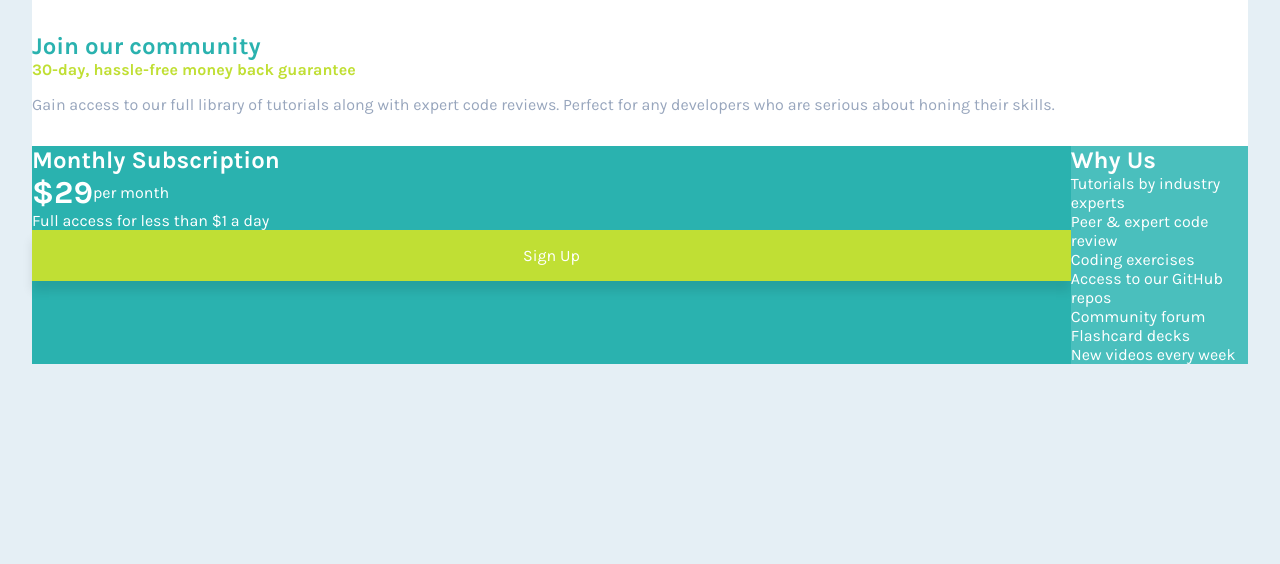
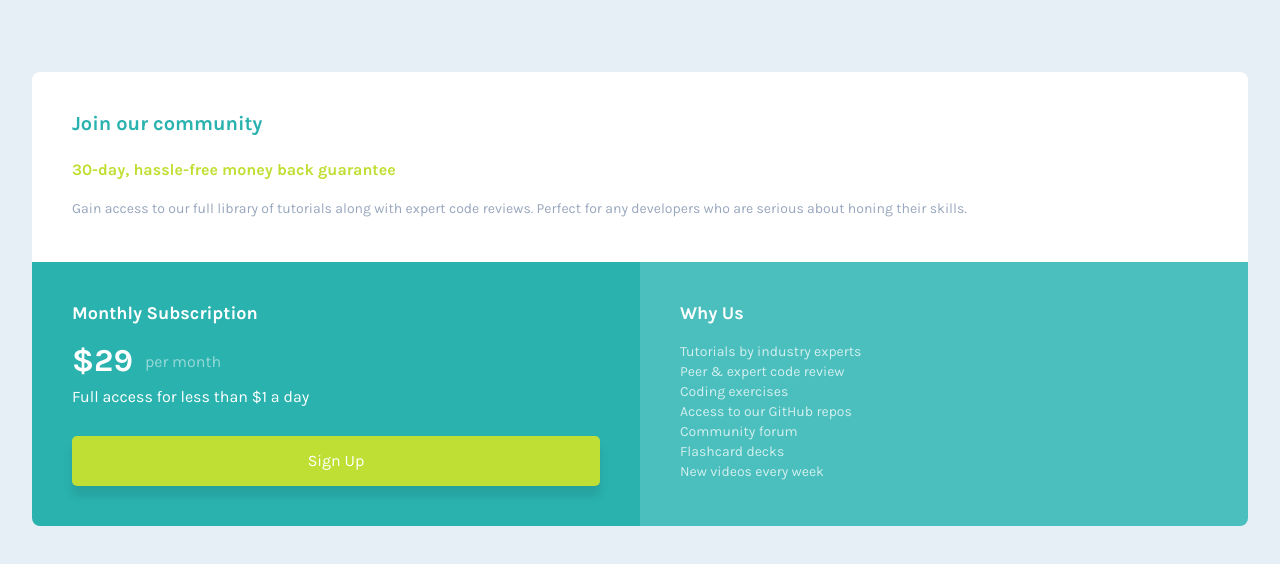
Before and after one commit to Marirsil/Price, a plain HTML site: page index.html in a window 1280 px wide. Drawn offline with Linux system fonts and the light colour scheme.

Commit message:
fim do projeto

```diff
--- a/css/global.css
+++ b/css/global.css
@@ -8,22 +8,22 @@
 }
 
 main{
-    padding-block: 4,5rem;
+    padding-block: 4.5rem;
     padding-inline: 2rem;
 }
 
 h1{
-    font-size: 1,25rem;
+    font-size: 1.25rem;
     color: var(--Cyan);
-    height: 1,5rem;
-    margin-bottom: 1,5rem;
+    height: 1.5rem;
+    margin-bottom: 1.5rem;
 }
 
 h2{
-    font-size: 1,125rem;
-    height: 1,375rem;
+    font-size: 1.125rem;
+    height: 1.375rem;
     color: white;
-    margin-bottom: 1,125rem;
+    margin-bottom: 1.125rem;
 }
 
 body{
--- a/css/main.css
+++ b/css/main.css
@@ -1,52 +1,52 @@
 .superior{
-    padding-inline: 1,5rem;
+    padding-inline: 1.5rem;
     padding-block: 2rem;
-    border-top-left-radius: 0,3125rem;
-    border-top-right-radius: 0,3125rem;
+    border-top-left-radius: 0.3125rem;
+    border-top-right-radius: 0.3125rem;
     background-color:white;
 }
 
 .first-p{
     font-weight: 700;
-    line-height: 1,25rem;
+    line-height: 1.25rem;
     color: var(--Bright-Yellow);
     padding-bottom: 1rem;
 }
 
 .second-p{
-    line-height: 1,625rem;
+    line-height: 1.625rem;
     color: var(--Grayish-Blue);
-    font-size: 0,875rem;
+    font-size: 0.875rem;
 }
 
 .esquerda{
     background-color: var(--Cyan);
-    padding: 1,5rem;
+    padding: 1.5rem;
 }
 
 .first-p-left{
     color: white;
     font-size: 2rem;
     font-weight: 700;
-    line-height: 2,375rem;
-    margin-left: 0,75rem;
+    line-height: 2.375rem;
+    margin-right: 0.75rem;
 }
 
 .second-p-left{
     color: white;
-    opacity: 0,5;
+    opacity: 0.5;
 }
 
 .div-left{
     display: flex;
     align-items: center;
-    margin-bottom: 0,25rem;
+    margin-bottom: 0.25rem;
 }
 
 .esquerda>p{
     color: white;
-    line-height: 1,625rem;
-    margin-bottom: 1,625rem;
+    line-height: 1.625rem;
+    margin-bottom: 1.625rem;
 }
 
 .esquerda button{
@@ -54,23 +54,23 @@
     width: 100%;
     color: white;
     font-size: 1rem;
-    line-height: 1,125rem;
+    line-height: 1.125rem;
     background-color: var(--Bright-Yellow);
-    border-radius: 0,3125;
+    border-radius: 0.3125rem;
     border: 0;
     box-shadow: 0px 10px 10px rgba(0, 0, 0, 0.0973011);
 }
 
 .direita{
     background-color: var(--Light-cyan);
-    padding: 1,5rem;
-    border-bottom-left-radius: 0,3125rem;
-    border-bottom-right-radius: 0,3125rem;
+    padding: 1.5rem;
+    border-bottom-left-radius: 0.3125rem;
+    border-bottom-right-radius: 0.3125rem;
 }
 
 .direita p{
-    line-height: 1,25rem;
-    font-size: 0,875rem;
+    line-height: 1.25rem;
+    font-size: 0.875rem;
     color: white;
-    opacity: 0,75;
+    opacity: 0.75;
 }
--- a/css/responsivity.css
+++ b/css/responsivity.css
@@ -5,7 +5,15 @@
 
     .esquerda{
         width: 100%;
-        padding: 2,5rem;
+        padding: 2.5rem;
+        border-bottom-left-radius: 0.5rem;
+    }
+
+    .direita{
+        width: 100%;
+        padding: 2.5rem;
+        border-bottom-left-radius: 0rem;
+        border-bottom-right-radius: 0.5rem;
     }
 
     .main{
@@ -15,5 +23,26 @@
 
     .body{
         visibility: hidden;
+        display: flex;
+        text-align: center;
+        justify-content: center;
+    }
+
+    .superior{
+        border-top-left-radius: 0.5rem;
+        border-top-right-radius: 0.5rem;
+        padding: 2.5rem;
+    }
+
+    .h1{
+        size: 1.5rem;
+    }
+
+    .first-p{
+        size: 1.125rem;
+    }
+
+    .second-size{
+        size: 1rem;
     }
 }
```
